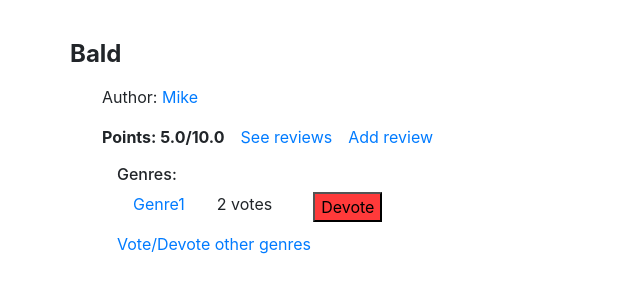
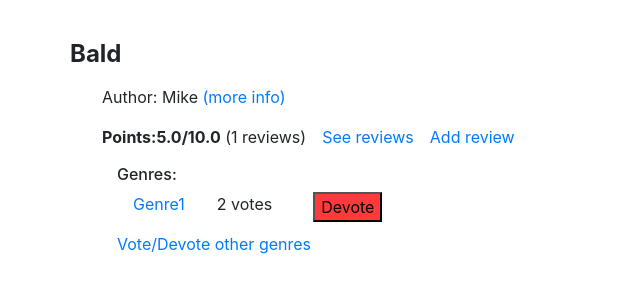
Before and after one commit to jboro333/Bookworm, a Django app: page /bookworm/book/2/ in a window 1280 px wide. Shown: the part 56-356 px from the top of the page, without its empty margins (0-640 px from the left). Run offline with Django 3.2, Linux system fonts and the light colour scheme; a user stored in the database is signed in; data comes from the database, SQL or seed files in the repository; both versions use the stored data as it was after the commit; some libraries are stand-ins or nearby versions.

Commit message:
Added RDFa to book.html

```diff
--- a/books/models.py
+++ b/books/models.py
@@ -68,9 +68,9 @@ class Book(models.Model):
         for point in points:
             count += point.score
         if (points.count() != 0):
-            return count / float(points.count())
+            return (count / float(points.count()), 1 + points.count())
         else:
-            return 5.0
+            return (5.0, 1)
 
     def best_genres(self):
         genres = GenreScore.objects.filter(book=self)
--- a/books/templates/books/book.html
+++ b/books/templates/books/book.html
@@ -1,38 +1,47 @@
 {% extends "books/base.html" %}
 
 {% block content %}
-    <div class="col">
-        <div class="row">
-            <h4><strong> {{ book.title }} </strong></h4>
+    <div class="col" vocab="http://schema.org/" typeof="Book">
+        <div class="row" property="name">
+            <h4 ><strong> {{ book.title }} </strong></h4>
             {% if series %}
                 <h4> &nbsp; ({{ series.series.name }} #{{ series.number }}) </h4>
             {% endif %}
         </div>
         <div class="col" style="padding: 0.5em 00 0 2em">
-            <div class="row">
+            <div class="row" property="author" typeof="Person">
                 <p> Author:&nbsp; </p>
-                <a class="nav-link" href="/bookworm/author/{{ book.author.id }}/" style="padding: 0 0 0 0"> {{ book.author.name }} </a>
+                <p property="name" style="padding: 0 0 0 0"> {{ book.author.name }}&nbsp; </p>
+                <a class="nav-link" property="url" href="/bookworm/author/{{ book.author.id }}/" style="padding: 0 0 0 0"> (more info) </a>
             </div>
             {% if book.editor or book.pub_date %}
                 <div class="row">
                     <p> First published&nbsp; </p>
                     {% if book.editor %}
-                        <p> by {{ book.editor.name }}&nbsp; </p>
+                        <p> by </p>
+                        <p property="editor"> {{ book.editor.name }}&nbsp; </p>
                     {% endif %}
                     {% if book.pub_date %}
-                        <p> on {{ book.pub_date }} </p>
+                        <p> on </p>
+                        <p property="datePublished"> {{ book.pub_date }} </p>
                     {% endif %}
                 </div>
             {% endif %}
             {% if book.language %}
                 <div class="row">
-                    <p> First publication language: {{ book.language }} </p>
+                    <p> First publication language: </p>
+                    <p property="inLanguage"> {{ book.language }} </p>
                 </div>
             {% endif %}
 
-            <div class="row">
-                <p><strong> Points: {{ book.valoration }}/10.0 </strong></p>
-                <a class="nav-link" href="/bookworm/book/{{ book.id }}/review/" style="padding: 0 0 0 1em"> See reviews </a>
+            <div class="row" property="aggregateRating" typeof="AggregateRating">
+                <p><strong> Points: </p>
+                <p property="ratingValue"> {{ book.valoration.0 }} </p>
+                <p> /10.0</strong> (</p>
+                <p property="reviewCount"> {{ book.valoration.1 }} </p>
+                <p> &nbsp;reviews </p>
+                <p> ) </p>
+                <a class="nav-link" href="/bookworm/book/{{ book.id }}/review/" style="padding: 0 0 0 1em" property="url"> See reviews </a>
                 <a class="nav-link" href="/bookworm/book/{{ book.id }}/review/add/" style="padding: 0 0 0 1em"> Add review </a>
             </div>
 
@@ -40,7 +49,7 @@
             <div class="col">
                 {% for genre in genres %}
                     <div class="row">
-                        <a href="" title="{{ genre.0.description }}" style="padding: 0 0 0 1em"> {{ genre.0.unicode }} </a>
+                        <p property="genre"> <a href="" title="{{ genre.0.description }}" style="padding: 0 0 0 1em"> {{ genre.0.unicode }} </a> </p>
                         <p style="padding: 0 2em 0 2em"> {{ genre.1 }} votes&nbsp;&nbsp; </p>
                         <form action="/bookworm/book/{{ book.id }}/vote/{{ genre.0.id }}/" method="post">
                             {% csrf_token %}
```
Also changed, not shown: db.sqlite3.
